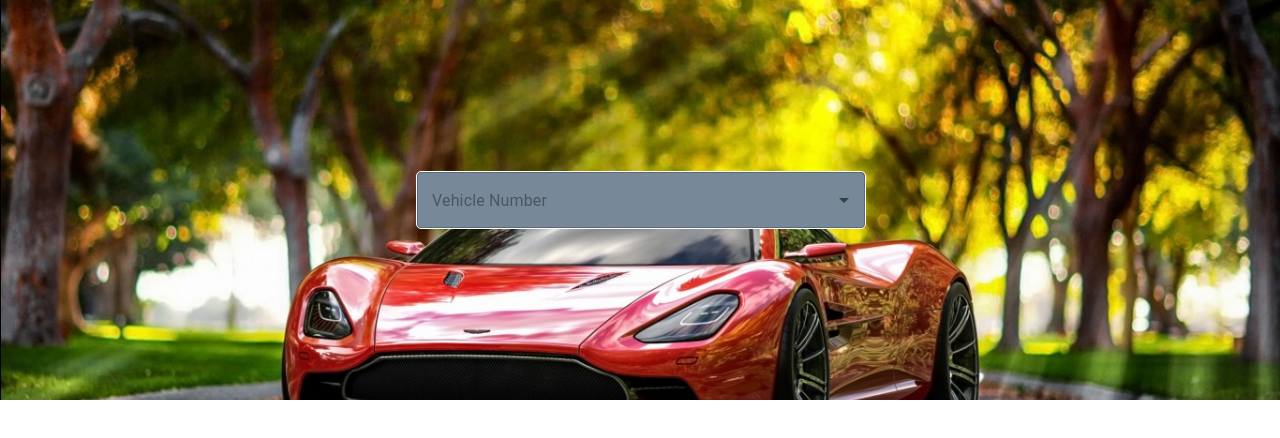
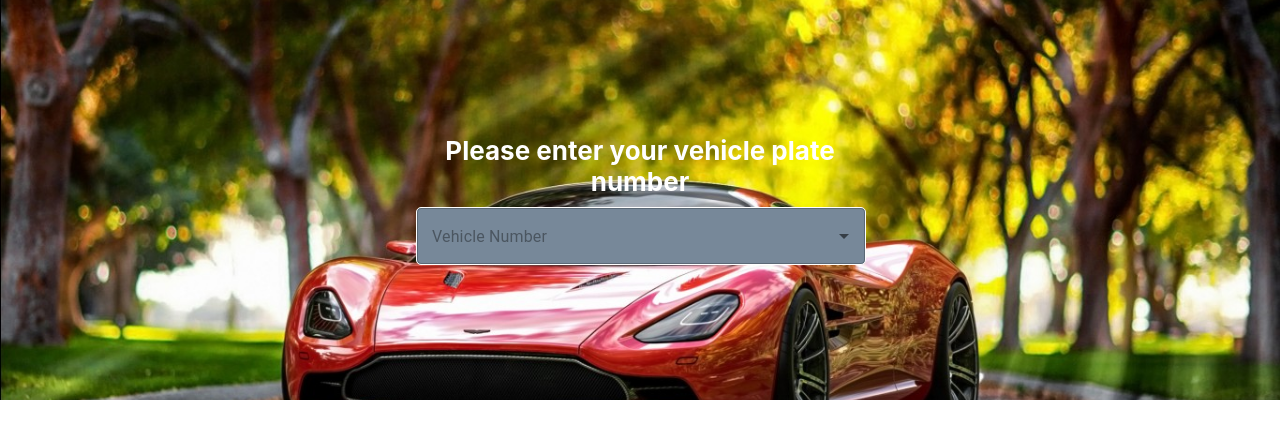
Before and after one commit to mukta1994/dutch-vehicle-details-react, a React (Create React App) app: page / in a window 1280 px wide. Shown: the top 438 px of the page. Built offline with nearby package versions, Linux system fonts and the light colour scheme.

Commit message:
added search heading

```diff
--- a/src/Assets/App.css
+++ b/src/Assets/App.css
@@ -37,6 +37,13 @@
   }
 }
 
+
+.search-heading{
+  font-size: 26px;
+  font-weight: bold;
+  padding-bottom: 10px;
+  color: white;
+}
 
  .top-section-home{
   height:400px;
--- a/src/Containers/Vehicle.js
+++ b/src/Containers/Vehicle.js
@@ -73,6 +73,8 @@ const Vehicle = () => {
         <div>
             <div className="top-section-home" >
                 <div className="search-plate" style={{ margin: 'auto' }} >
+                <div className="search-heading">Please enter your vehicle plate number</div>
+
                     <Autocomplete
                         id="combo-box-demo"
                         includeInputInList
```
Also changed, not shown: 1 other file (tests, documents, lock files or other folders).
